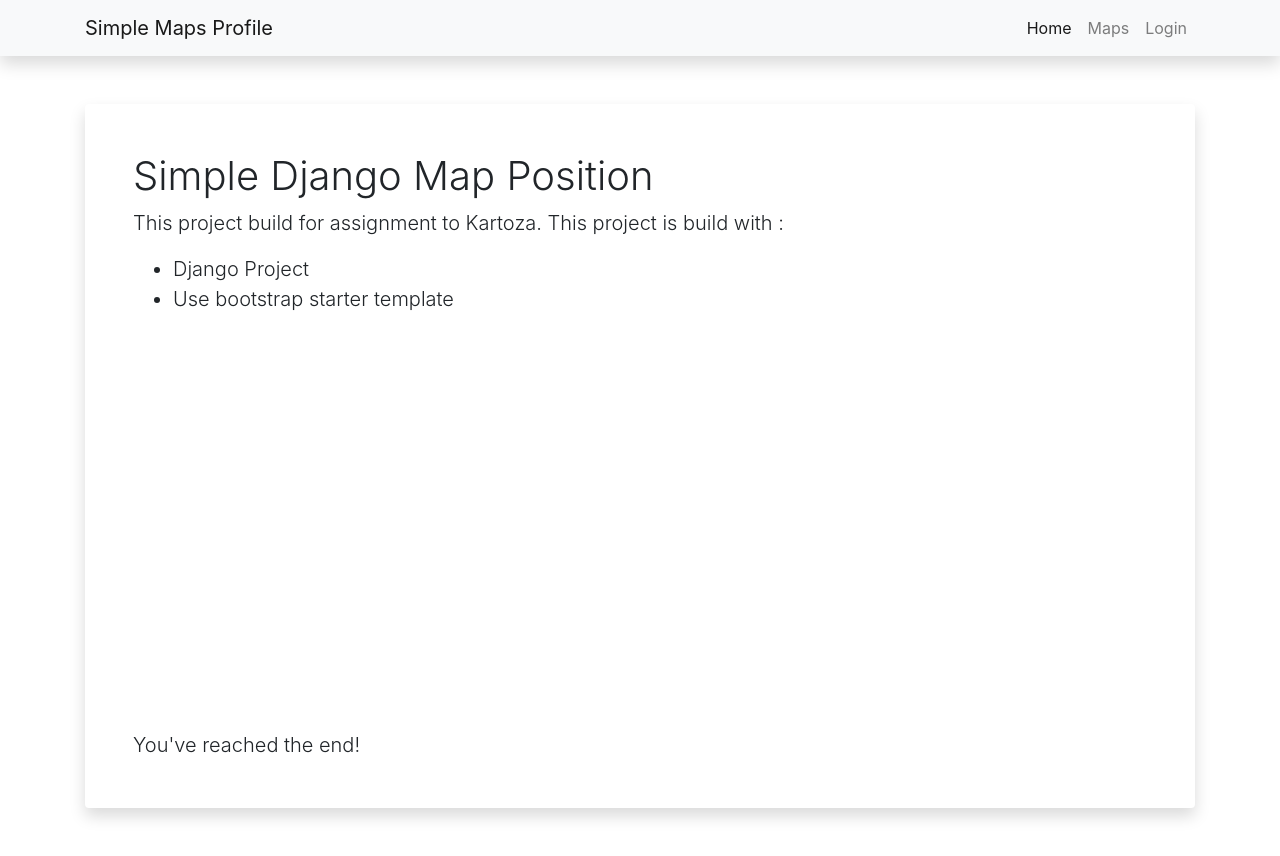
After one commit to widayatwidi/simple-django-kartoza, a Django app: page / in a window 1280 px wide. The commit adds this page. Run offline with Django 3.2, Linux system fonts and the light colour scheme; some libraries are stand-ins or nearby versions.

Commit message:
add views file and add home page template

```diff
--- a/kartoza/kartoza/urls.py
+++ b/kartoza/kartoza/urls.py
@@ -15,7 +15,9 @@ Including another URLconf
 """
 from django.contrib import admin
 from django.urls import path
+from . import views
 
 urlpatterns = [
     path('admin/', admin.site.urls),
+    path('', views.home, name='home-page'),
 ]
--- /dev/null
+++ b/kartoza/kartoza/views.py
@@ -0,0 +1,5 @@
+from django.shortcuts import render
+
+# Create your views here.
+def home(request):
+	return render(request,'home.html')
--- a/kartoza/templates/base.html
+++ b/kartoza/templates/base.html
@@ -22,7 +22,7 @@
 	    <div class="collapse navbar-collapse" id="navbarResponsive">
 		    <ul class="navbar-nav ml-auto">
 		        <li class="nav-item active">
-		          <a class="nav-link" href="{% url 'home-project' %}">Home</a>
+		          <a class="nav-link" href="{% url 'home-page' %}">Home</a>
 		        </li>
 		        <li class="nav-item">
 		          <a class="nav-link" href="#">Maps</a>
--- /dev/null
+++ b/kartoza/templates/home.html
@@ -0,0 +1,16 @@
+{% extends "base.html" %}
+{% block content %}
+  	<div class="card border-0 shadow my-5">
+	    <div class="card-body p-5">
+	      <h1 class="font-weight-light">Simple Django Map Position</h1>
+	      <p class="lead">This project build for assignment to Kartoza. This project is build with :</p>
+	      <ul class="lead">
+	      	<li>Django Project</li>
+	      	<li>Use bootstrap starter template</li>
+	      	<ul></ul>
+	      </ul>
+	      <div style="height: 400px"></div>
+	      <p class="lead mb-0">You've reached the end!</p>
+	    </div>
+  	</div>
+{% endblock content %}
```
